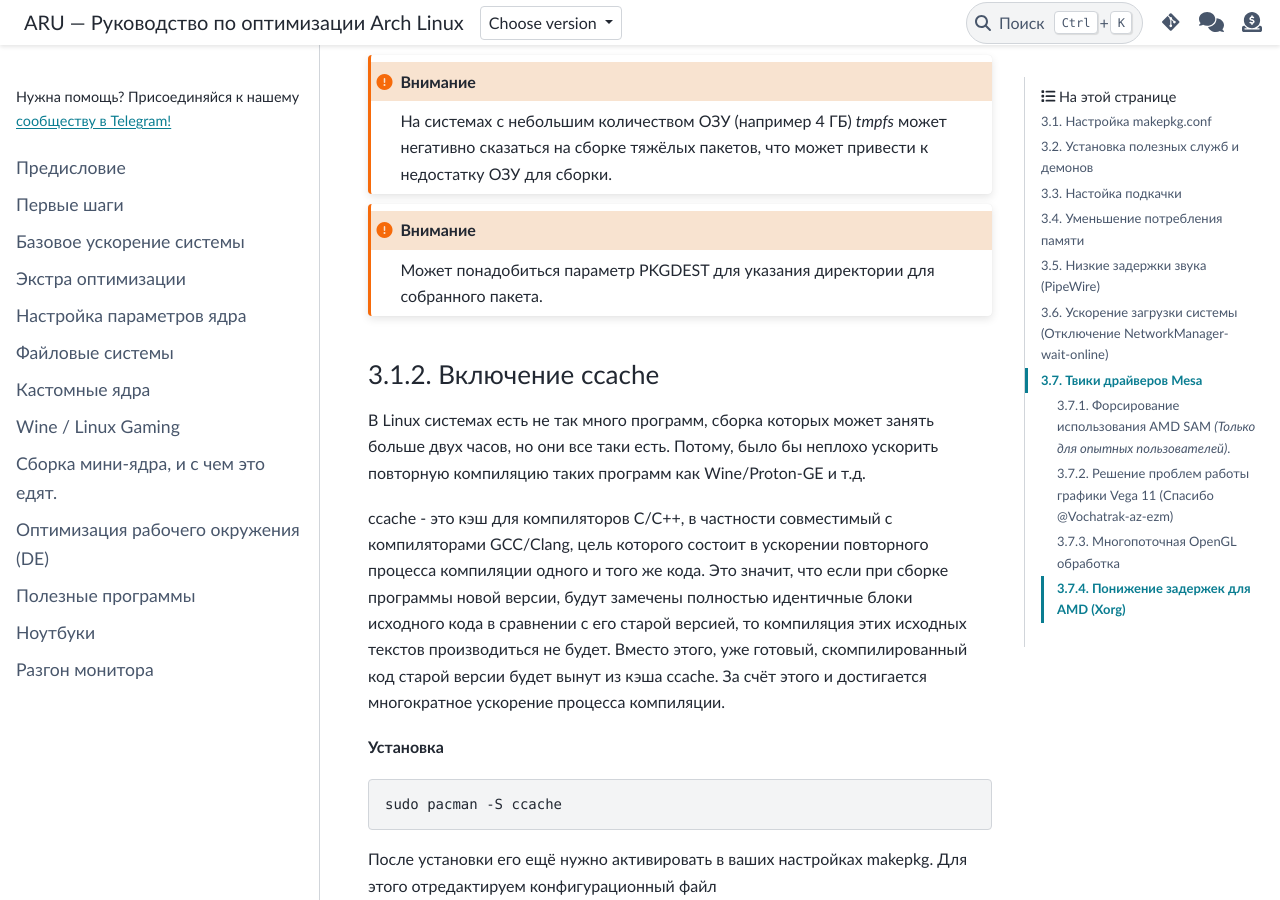
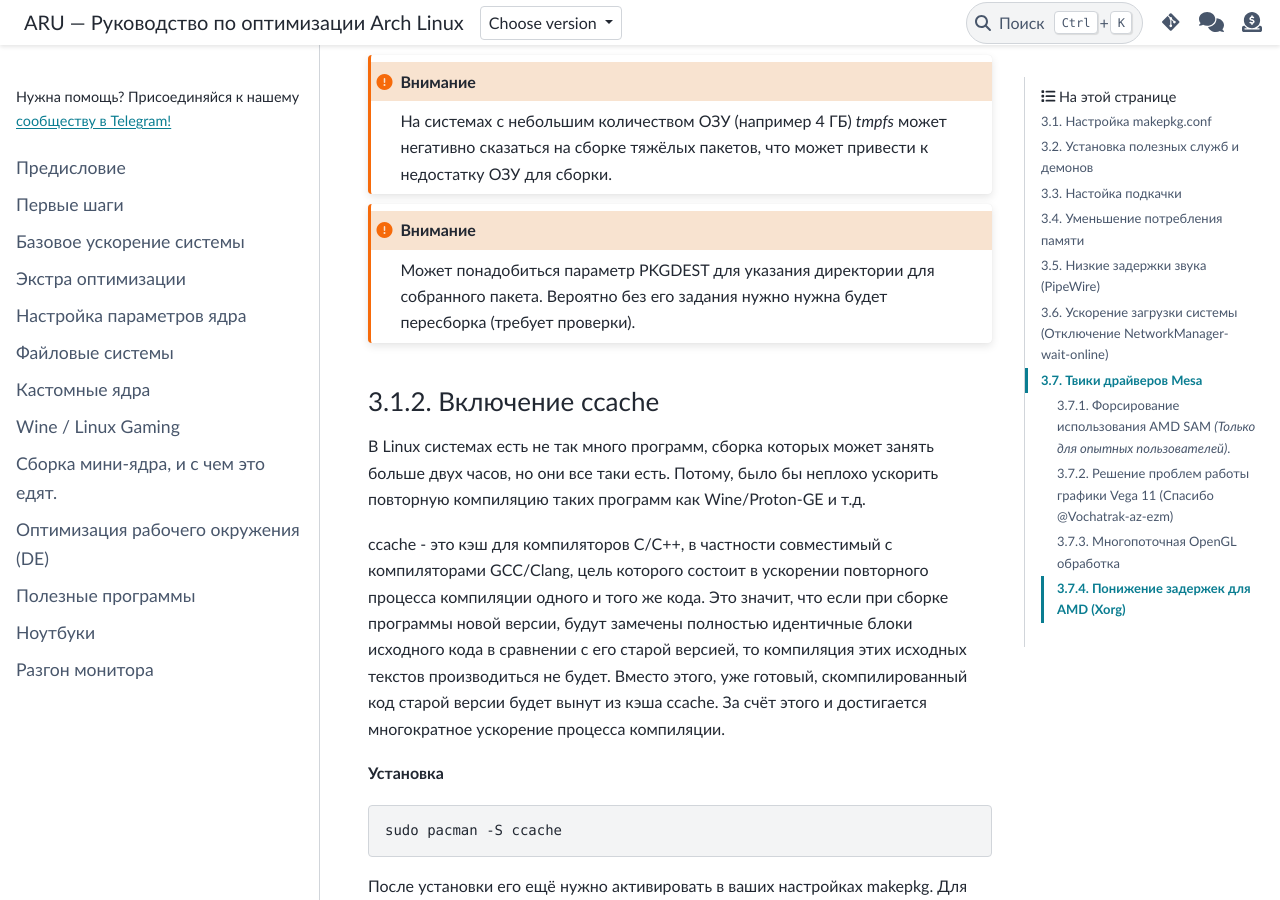
Before and after one commit to ventureoo/ARU, a Sphinx documentation site: the page built from docs/source/generic-system-acceleration.rst, in a window 1280 px wide and 900 px high, scrolled down 1803 px. Built offline with Sphinx 7.4.7 and the PyData theme 0.15.4, drawn with Linux system fonts in a browser that asks for light colours.

Commit message:
Обновить docs/source/generic-system-acceleration.rst

```diff
--- a/docs/source/generic-system-acceleration.rst
+++ b/docs/source/generic-system-acceleration.rst
@@ -83,7 +83,7 @@
      BUILDDIR=/var/tmp/makepkg
 
 .. attention:: На системах с небольшим количеством ОЗУ (например 4 ГБ) *tmpfs* может негативно сказаться на сборке тяжёлых пакетов, что может привести к недостатку ОЗУ для сборки.
-.. attention:: Может понадобиться параметр PKGDEST для указания директории для собранного пакета.
+.. attention:: Может понадобиться параметр PKGDEST для указания директории для собранного пакета. Вероятно без его задания нужно нужна будет пересборка (требует проверки).
 
 
 -----------------------
```
